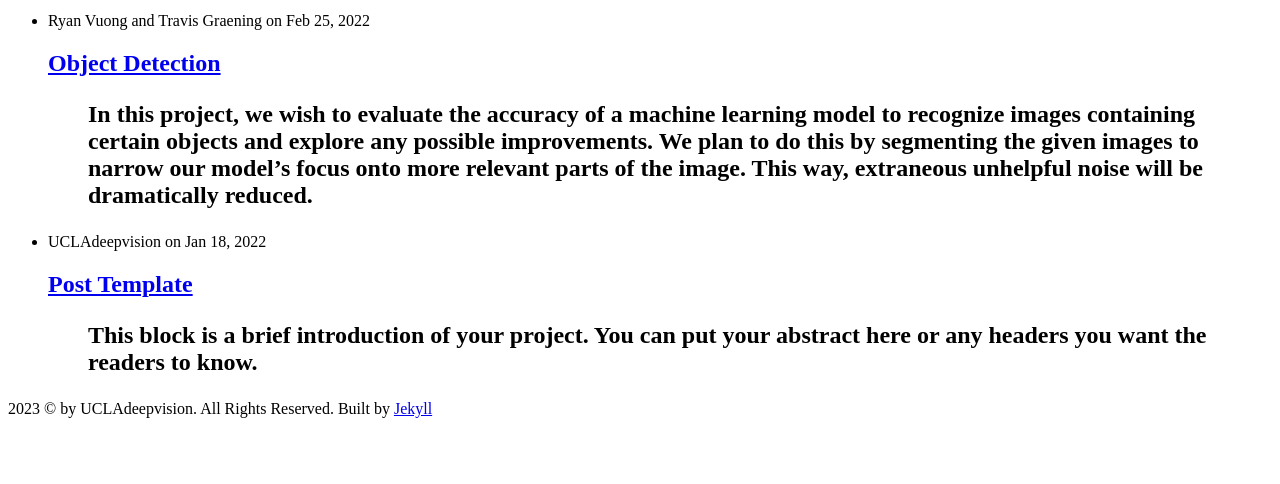
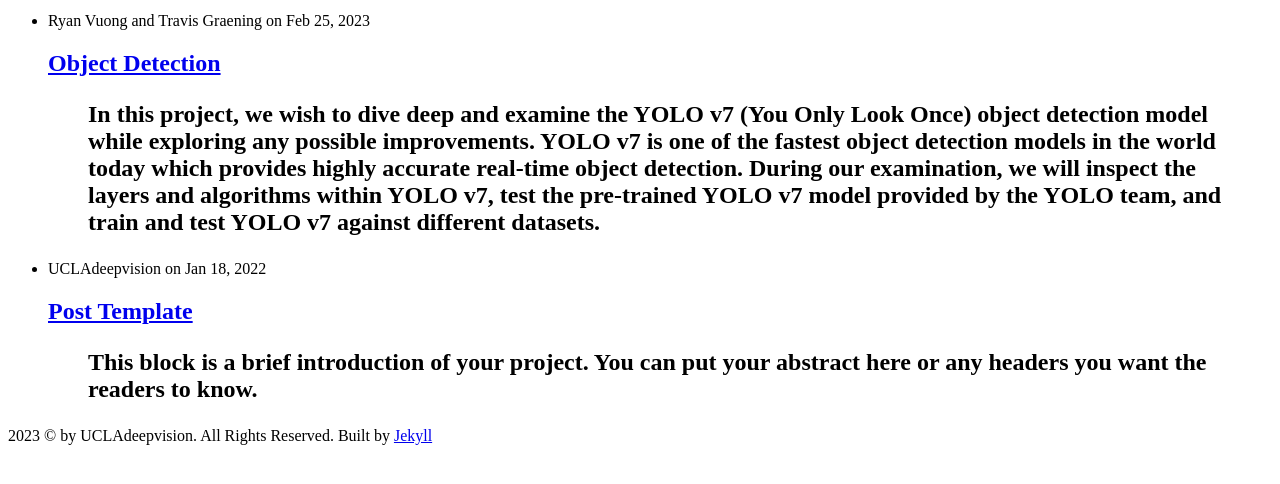
Before and after one commit to UCLAdeepvision/CS188-Projects-2023Winter, a Jekyll site: the page built from index.html, in a window 1280 px wide, cut to the strip 212-696 px from the top of the page. Built offline with Jekyll 4.4.1, drawn with Linux system fonts in a browser that asks for light colours.

Commit message:
updated intro info

````diff
--- a/_posts/2022-01-29-team31-object-boxes.md
+++ b/_posts/2022-01-29-team31-object-boxes.md
@@ -3,11 +3,11 @@ layout: post
 comments: true
 title: Object Detection
 author: Ryan Vuong and Travis Graening
-date: 2022-02-25
+date: 2023-02-25
 ---
 
 
-> In this project, we wish to evaluate the accuracy of a machine learning model to recognize images containing certain objects and explore any possible improvements. We plan to do this by segmenting the given images to narrow our model's focus onto more relevant parts of the image. This way, extraneous unhelpful noise will be dramatically reduced.
+> In this project, we wish to dive deep and examine the YOLO v7 (You Only Look Once) object detection model while exploring any possible improvements. YOLO v7 is one of the fastest object detection models in the world today which provides highly accurate real-time object detection. During our examination, we will inspect the layers and algorithms within YOLO v7, test the pre-trained YOLO v7 model provided by the YOLO team, and train and test YOLO v7 against different datasets.
 
 
 <!--more-->
@@ -63,7 +63,9 @@ def imShow(path):
 imShow("runs/detect/exp5/yolo-test1.jpg")
 
 ```
-![friends on a hike](/../assets/images/team31/yolo-test1.jpg)
+![detected image of friends on a hike](/CS188-Projects-2023Winter/assets/images/team31/yolo-test1.jpg)
+
+[comment]: <> (<img src="/CS188-Projects-2023Winter/assets/images/team31/yolo-test1.jpg" width="640" height="640" />)
 <br>
 
 
````
Also changed, not shown: assets/images/team31/yolo-test1.png (deleted).
